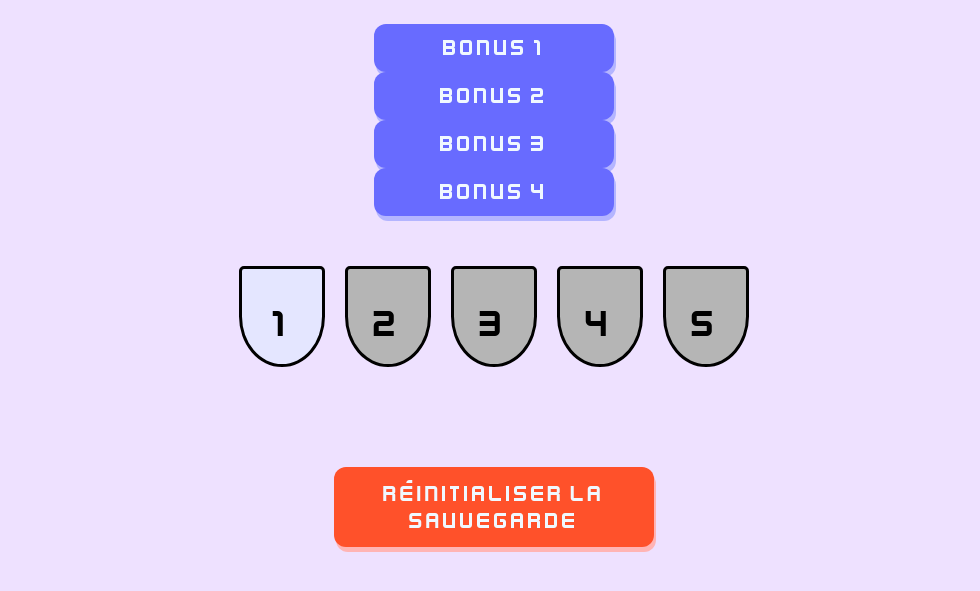
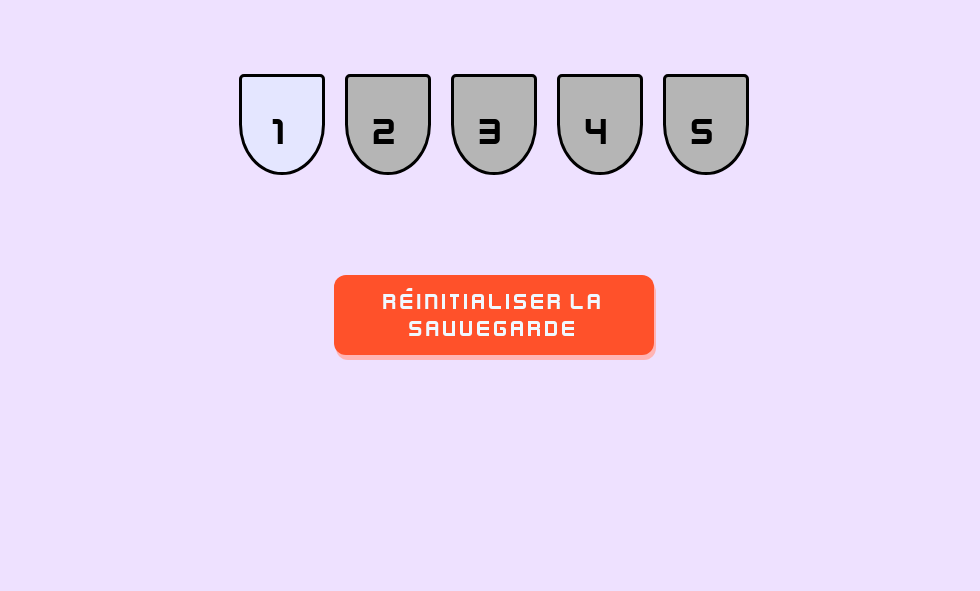
Before and after one commit to Emerick2/odyssee-du-curseur, a plain HTML site: page scenes/choix-niveau.html in a window 1280 px wide. Shown: the part 75-666 px from the top of the page, without its empty margins (146-1126 px from the left). Drawn offline with Linux system fonts and the light colour scheme.

Commit message:
résolution conflit

```diff
--- a/scenes/choix-niveau.html
+++ b/scenes/choix-niveau.html
@@ -19,10 +19,7 @@
             </a>
         </template>
         <h1 class="titre-partie">Quel niveau shouaitez-vous réaliser ?</h1>
-          <button class="boutonViolet" onclick="OuvrirUneNouvellePage('/scenes/niveau/bonus1.html')">Bonus 1</button>
-            <button class="boutonViolet" onclick="OuvrirUneNouvellePage('/scenes/niveau/bonus2.html')">Bonus 2</button>
-              <button class="boutonViolet" onclick="OuvrirUneNouvellePage('/scenes/niveau/bonus3.html')">Bonus 3</button>
-                <button class="boutonViolet" onclick="OuvrirUneNouvellePage('/scenes/niveau/bonus4.html')">Bonus 4</button>
+
         <div id="liste-niveau">
         </div>
         <div id="liste-boutons">
```
